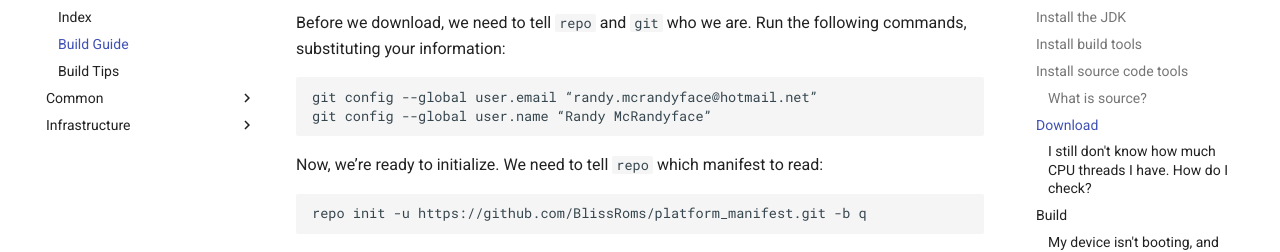
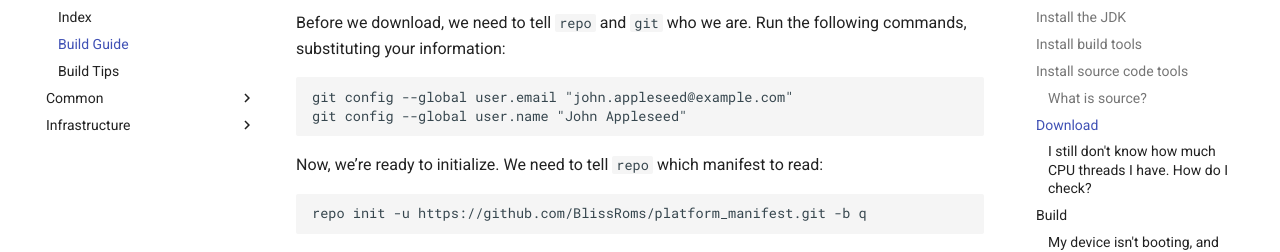
Before and after one commit to BlissRoms/Documentation-old, an MkDocs documentation site: the page built from docs/BlissRoms/build-guide.md, in a window 1280 px wide and 900 px high, scrolled down 2305 px. Shown: the part 172-424 px from the top of the window. Built offline with MkDocs 1.6.1 and Material for MkDocs 9.7.7, drawn with Linux system fonts in a browser that asks for light colours.

Commit message:
BlissRoms: Proper example naming
Change-Id: Ide35d33a5889af505992290b568b699cb530e43b

```diff
--- a/docs/BlissRoms/build-guide.md
+++ b/docs/BlissRoms/build-guide.md
@@ -77,8 +77,8 @@ Create a directory for the source:
 
 Before we download, we need to tell `repo` and `git` who we are. Run the following commands, substituting your information:
 
-    git config --global user.email “randy.mcrandyface@hotmail.net”
-    git config --global user.name “Randy McRandyface”
+    git config --global user.email "john.appleseed@example.com"
+    git config --global user.name "John Appleseed"
 
 Now, we’re ready to initialize. We need to tell `repo` which manifest to read:
 
```
